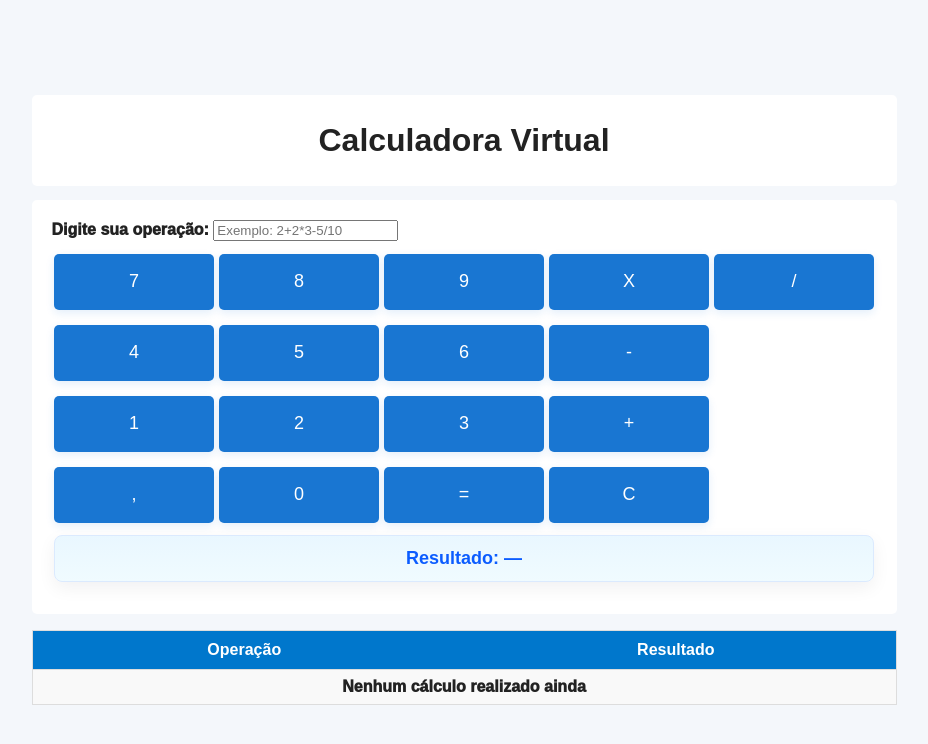
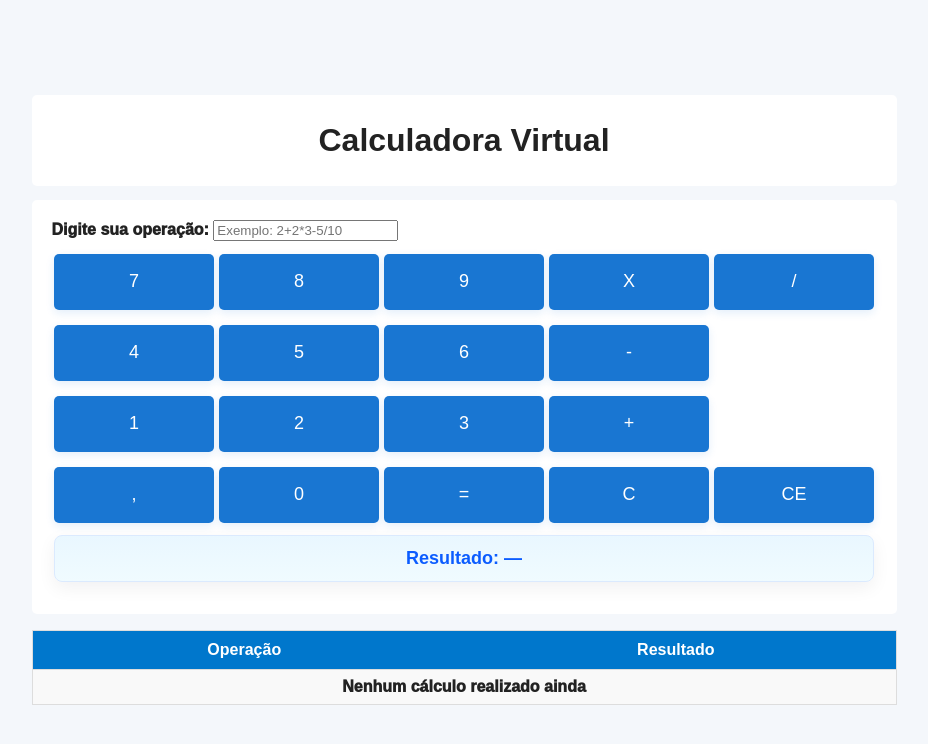
Before and after one commit to novusscapital/checkpoint4-calculadora, a React (Vite) app: page / in a window 1280 px wide. Shown: the top 744 px of the page, without its empty margins (176-1104 px from the left). Built offline with nearby package versions, Linux system fonts and the light colour scheme.

Commit message:
adding the history cleaner on the project

```diff
--- a/src/App.jsx
+++ b/src/App.jsx
@@ -23,10 +23,15 @@ function App() {
       setHistorico([
         ...historico,
         { expressao: expressao, resultado: res }
+
       ]);
     } catch (e) {
       setResultado("Erro");
     }
+  };
+
+  const limparHistorico = () => {
+    setHistorico([]);
   };
 
   const limpar = () => {
@@ -51,6 +56,10 @@ function App() {
                 value={expressao}
                 onChange={(e) => setExpressao(e.target.value)}
               />
+            </div>
+
+            <div class="progress-container">
+              <div class="progress-bar" id="myBar"></div>
             </div>
 
             <section className="box-button">
@@ -81,10 +90,11 @@ function App() {
                 <button type="button" onClick={() => adicionar("0")}>0</button>
                 <button type="button" onClick={calcular}>=</button>
                 <button type="button" onClick={limpar}>C</button>
+                <button type="button" onClick={limparHistorico}>CE</button>
               </div>
 
             </section>
-              <Resultado valor={resultado} />
+            <Resultado valor={resultado} />
           </form>
         </div>
         <TabelaCalculos historico={historico} />
```
